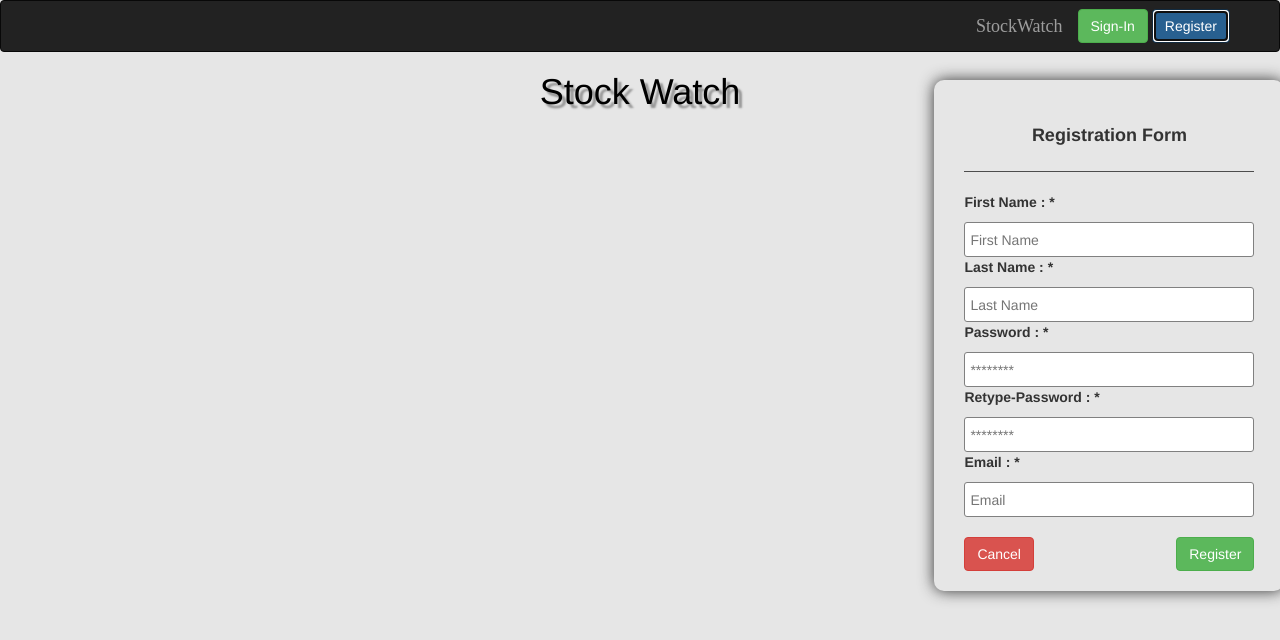
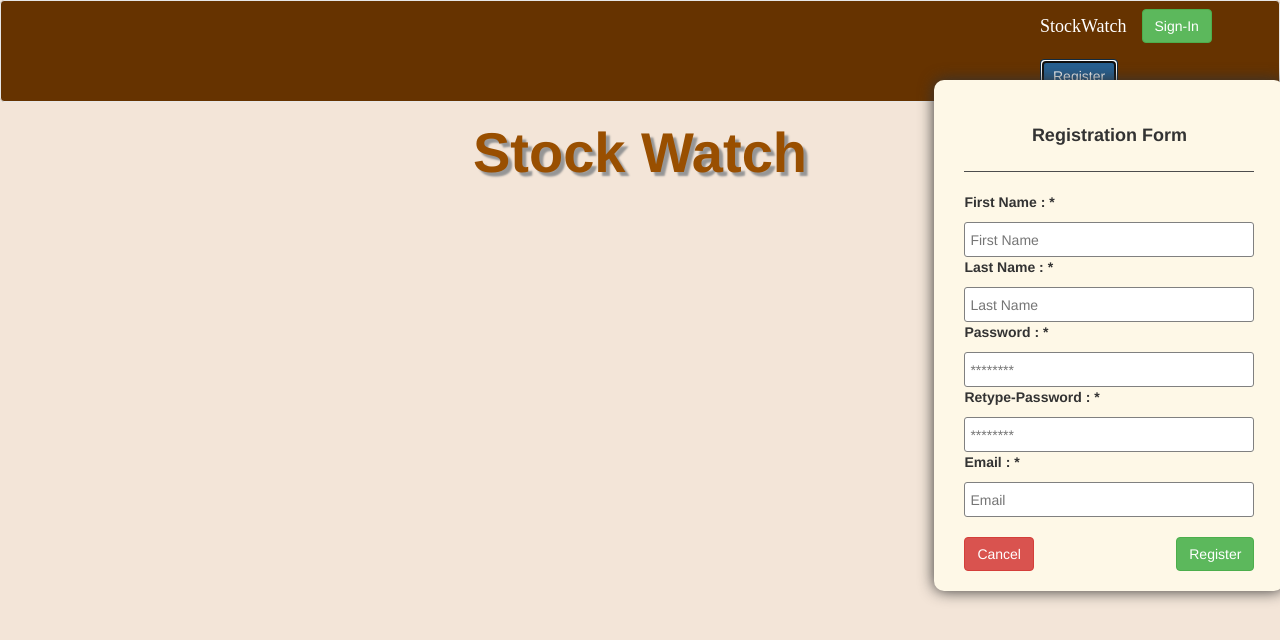
Before and after one commit to HaroonGhawsi/StockWatch, a website: page index.html in a window 1280 px wide. Both pictures are taken after a click on the button "Register". Drawn offline with nearby package versions, Linux system fonts and the light colour scheme.

Commit message:
Layout colors modified

```diff
--- a/app.js
+++ b/app.js
@@ -16,7 +16,7 @@ $(document).ready(function(){
 
 });
 $(document).ready(function(){
-	$(".submit").click(function(){
+	$(".submit1").click(function(){
 
 		var fname = $("#fname").val();
 		var lname = $("#lname").val();
@@ -47,6 +47,11 @@ $(document).ready(function(){
 				$("#results").hide();
 			});
 		}
+	});
+		$("#registration").submit(function (event){
+		alert("Handler for .submit() called.");
+		event.preventDefault();
+	});
 
-	});
+
 });
--- a/index.html
+++ b/index.html
@@ -16,7 +16,7 @@
 
 </head>
 	<body>
-		<nav class="navbar navbar-inverse">
+		<nav class="navbar navbar-default">
 			<div class="container-fluid">
 				<div class="navbar-header">
 					<a class="navbar-brand" id="heading1" href="#">StockWatch</a>
@@ -48,7 +48,7 @@
 			</form>
 		</div>
 		<div id="register">
-			<form class="form" action="#" id="registration" method="post">
+			<form class="form" action="#" id="registration" method="POST">
 				<h3>Registration Form</h3>
 				<hr/>
 
@@ -67,7 +67,7 @@
 					<input type="email" id="eml" placeholder="Email"/><br/>
 					<br/>
 					<button type="button" class="btn btn-danger pull-left rcancel">Cancel</button>
-					<button type="button" class="btn btn-success pull-right submit">Register</button>
+					<button type="submit" class="btn btn-success pull-right submit1">Register</button>
 					<br/>
 			</form>
 		</div>
--- a/main.css
+++ b/main.css
@@ -1,15 +1,19 @@
 body{
 	width: 100%;
-	background: #e6e6e6;
+	background: #f3e5d8;
 }
 .navbar{
-	padding-left: 75%;
-
+	padding-left: 80%;
+}
+.navbar-default{
+	background-color: #663300;
 }
 
 #heading1{
 	font-family: serif;
 	float: left;
+	color: white;
+	margin-right: auto;
 
 }
 hr{
@@ -17,9 +21,11 @@ hr{
 }
 
 h1{
-color:black;
+color: #994f00;
 text-shadow: 4px 4px 2px rgba(150, 150, 150, 1);
 text-align: center;
+font-size: 4em;
+font-weight: bold;
 }
 
 h3{
@@ -70,7 +76,7 @@ display: none;
 .form{
 width:350px;
 margin:0px;
-background-color:	#e6e6e6;
+background-color:	#fef8e7;
 font-family: "Ubuntu", Helvetica, Arial, sans-serif;
 position: relative;
 
```
Also changed, not shown: package.json (added, +24 -0 lines).
